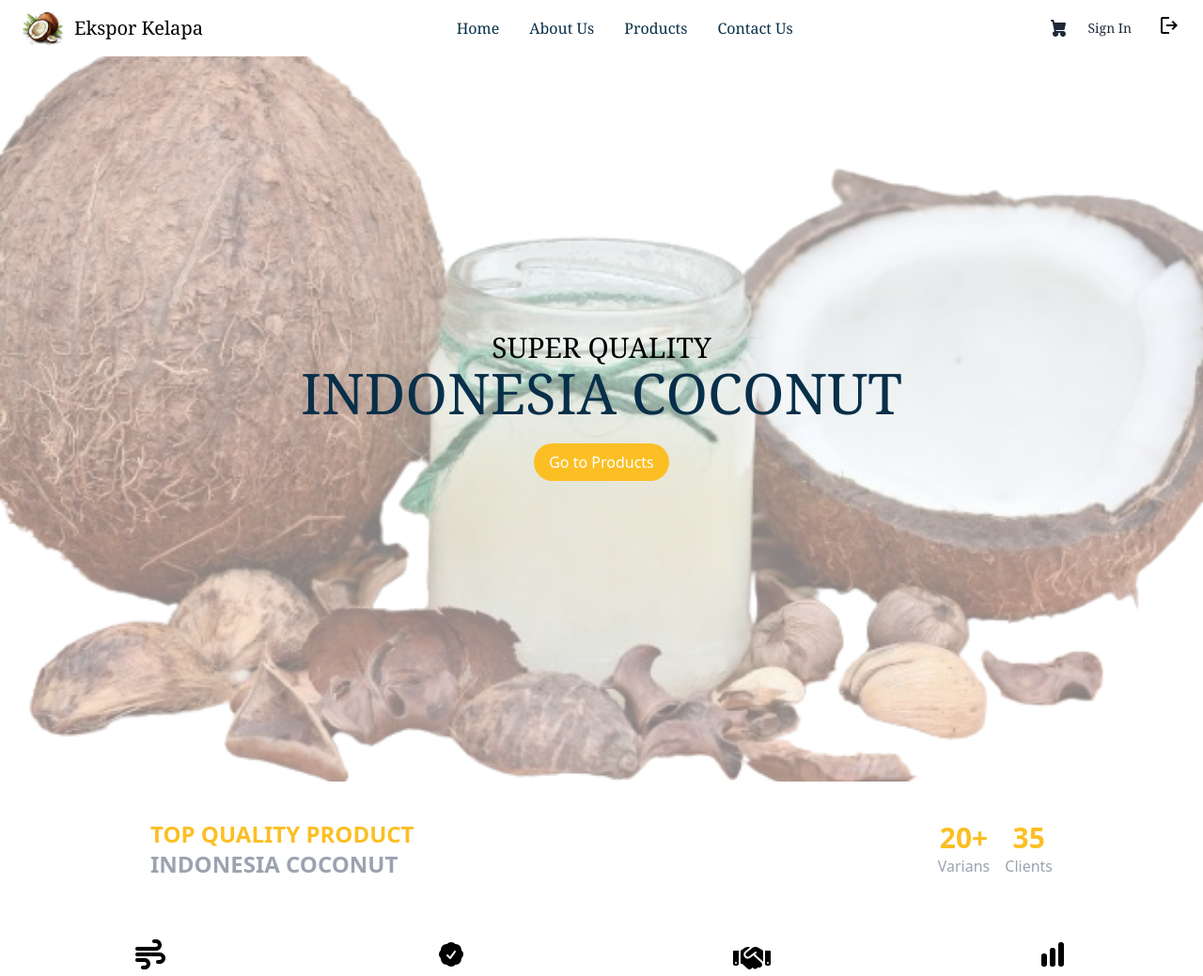
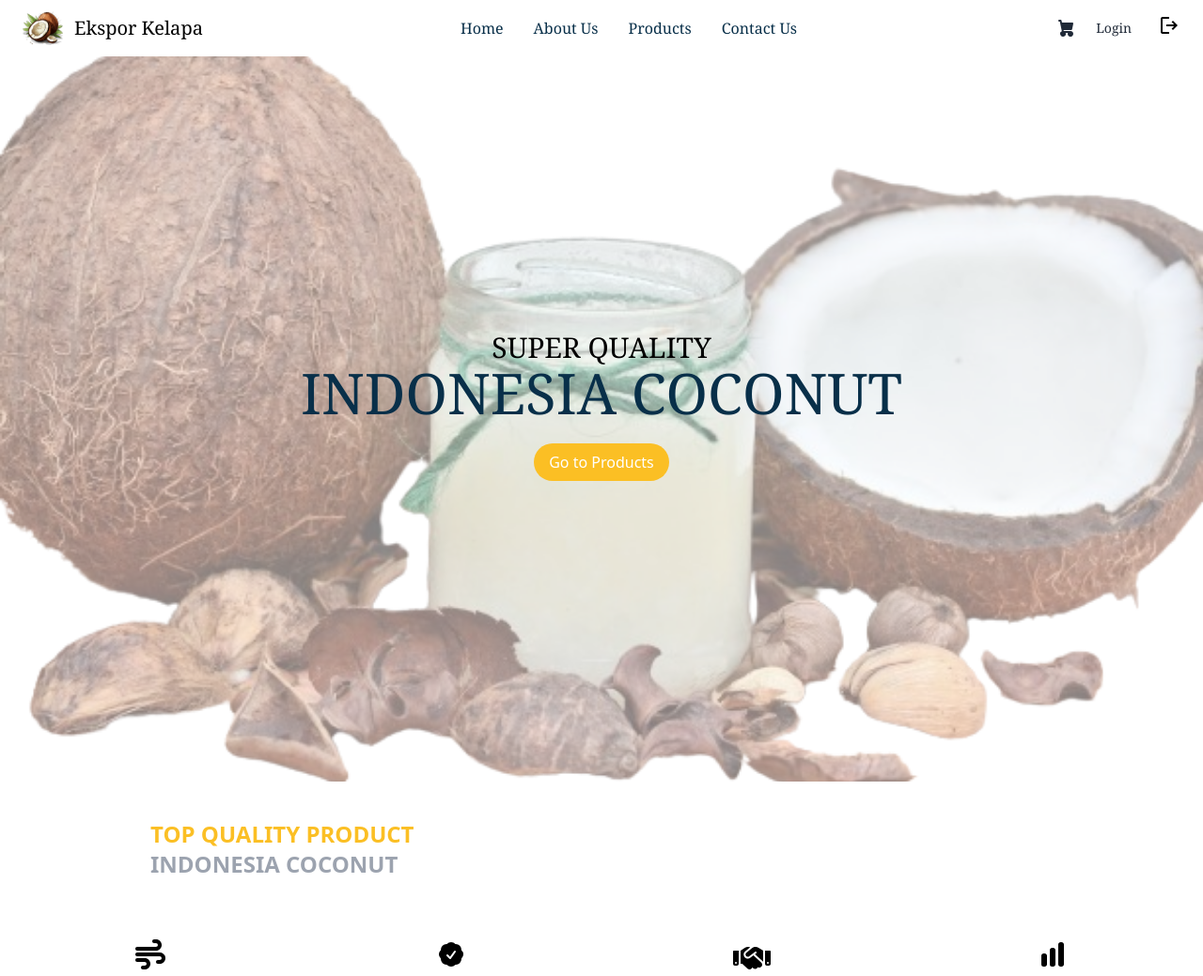
Before and after one commit to latifaoush/ekspor, a Laravel app: page / in a window 1280 px wide. Shown: the top 1039 px of that part at 94% size. Run offline with Laravel 12, Linux system fonts and the light colour scheme; the page is wider than the window, and the part outside it is not shown; style sheets or scripts are compiled from the project's sources; some libraries are stand-ins or nearby versions.

Commit message:
modifikasi file contact.blade.php, dashboardltf.blade.php, marketing.blade.php, header.php dan hapus foto andien.jpg.

```diff
--- a/resources/views/components/head.blade.php
+++ b/resources/views/components/head.blade.php
@@ -7,7 +7,7 @@
                 <span class="self-center text-xl whitespace-nowrap dark:text-white font-serif ">Ekspor Kelapa</span>
             </a>
             <div class="flex items-center lg:order-2">
-                <a href="/login" class="text-gray-800 dark:text-white hover:bg-gray-50 focus:ring-4 focus:ring-gray-300 font-medium rounded-lg text-sm px-4 lg:px-5 py-2 lg:py-2.5 mr-2 dark:hover:bg-gray-700 focus:outline-none dark:focus:ring-gray-800 font-serif border-b-0">Sign In</a>
+                <a href="/login" class="text-gray-800 dark:text-white hover:bg-gray-50 focus:ring-4 focus:ring-gray-300 font-medium rounded-lg text-sm px-4 lg:px-5 py-2 lg:py-2.5 mr-2 dark:hover:bg-gray-700 focus:outline-none dark:focus:ring-gray-800 font-serif border-b-0"> Login</a>
                 <a class="hover:text-teal-500 h-fit" href="logout.php?logout=true" onclick="return confirmLogout()"><span class="material-symbols-outlined">logout</span></a>
             </div>
             <div class="navbar hidden justify-between items-center w-full lg:flex lg:w-auto lg:order-1" id="mobile-menu-2">
--- a/resources/views/components/header.blade.php
+++ b/resources/views/components/header.blade.php
@@ -15,8 +15,8 @@
                             clip-rule="evenodd" />
                     </svg></a><br>
                 <a href="/login"
-                    class="text-gray-800 dark:text-white hover:bg-gray-50  focus:ring-gray-300 font-medium text-sm px-4 lg:px-5 py-2 lg:py-2.5 mr-2  hover:text-gray-500 dark:hover:bg-gray-700 focus:outline-none dark:focus:ring-gray-800 font-serif border-b-0">Sign
-                    In</a>
+                    class="text-gray-800 dark:text-white hover:bg-gray-50  focus:ring-gray-300 font-medium text-sm px-4 lg:px-5 py-2 lg:py-2.5 mr-2  hover:text-gray-500 dark:hover:bg-gray-700 focus:outline-none dark:focus:ring-gray-800 font-serif border-b-0">Login
+                   </a>
                 <a class="hover:text-gray-500 h-fit" href="logout.php?logout=true"
                     onclick="return confirmLogout()"><span class="material-symbols-outlined">logout</span></a>
             </div>
--- a/resources/views/components/headerpetani.blade.php
+++ b/resources/views/components/headerpetani.blade.php
@@ -7,7 +7,7 @@
                 <span class="self-center text-xl whitespace-nowrap dark:text-white font-serif ">Ekspor Kelapa</span>
             </a>
             <div class="flex items-center lg:order-2">
-                <a href="/login" class="text-gray-800 dark:text-white hover:bg-gray-50 focus:ring-4 focus:ring-gray-300 font-medium rounded-lg text-sm px-4 lg:px-5 py-2 lg:py-2.5 mr-2 dark:hover:bg-gray-700 focus:outline-none dark:focus:ring-gray-800 font-serif border-b-0">Sign In</a>
+                <a href="/login" class="text-gray-800 dark:text-white hover:bg-gray-50 focus:ring-4 focus:ring-gray-300 font-medium rounded-lg text-sm px-4 lg:px-5 py-2 lg:py-2.5 mr-2 dark:hover:bg-gray-700 focus:outline-none dark:focus:ring-gray-800 font-serif border-b-0"> Login</a>
                 <a class="hover:text-teal-500 h-fit" href="logout.php?logout=true" onclick="return confirmLogout()"><span class="material-symbols-outlined">logout</span></a>
             </div>
             <div class="navbar hidden justify-between items-center w-full lg:flex lg:w-auto lg:order-1" id="mobile-menu-2">
--- a/resources/views/contact.blade.php
+++ b/resources/views/contact.blade.php
@@ -30,9 +30,9 @@
   <!-- Kartu Kiri -->
   <div class="cub text-white font-sans  rounded-lg shadow-lg p-6 w-96">
     <div class="flex">
-    <img src="{{ asset('images/suport.jpg') }}" alt="Support Assistant" class="w-full rounded-lg mb-4 mr-4">
+    <img src="{{ asset('images/logo.png') }}" alt="Support Assistant" class="w-full rounded-lg mb-4 mr-4">
     <div class="flex flex-col">
-    <h2 class="text-2xl font-bold mb-2">Support Assistant</h2>
+    <h2 class="text-2xl font-bold mb-2">Ekspor Kelapa</h2>
     <p class="text-white text-sm font-sans">Lorem ipsum dolor sit amet, consectetur adipiscing elit. Ut elit tellus, luctus nec ullamcorper mattis, pulvinar dapibus leo.</p>
     </div>
     </div>
--- a/resources/views/dashboardltf.blade.php
+++ b/resources/views/dashboardltf.blade.php
@@ -21,7 +21,9 @@
       <h3 class="text-yellow-400 text-2xl text-lg font-bold font-sans">TOP QUALITY PRODUCT</h3>
       <h3 class="text-gray-400 text-2xl text-lg font-bold font-sans">INDONESIA COCONUT</h3>
     </div>
-    <div class="w-full md:w-1/2 flex justify-end space-x-4 px-20 ">
+    </div>
+  </div>
+    <!-- <div class="w-full md:w-1/2 flex justify-end space-x-4 px-20 ">
   <div class="flex flex-col items-center">
     <p class="text-3xl font-bold text-yellow-400">20+</p>
     <p class="text-gray-400">Varians</p>
@@ -30,9 +32,8 @@
     <p class="text-3xl font-bold text-yellow-400">35</p>
     <p class="text-gray-400">Clients</p>
   </div>
-</div>
-    </div>
-  </div>
+</div> -->
+
 
   <div class="flex mt-6">
   <div class="w-1/4 px-2 mb-4">
--- a/resources/views/marketing.blade.php
+++ b/resources/views/marketing.blade.php
@@ -96,7 +96,7 @@
                         <path stroke="currentColor" stroke-linecap="round" stroke-linejoin="round" stroke-width="2"
                             d="M1 8h11m0 0L8 4m4 4-4 4m4-11h3a2 2 0 0 1 2 2v10a2 2 0 0 1-2 2h-3" />
                     </svg>
-                    <span class="flex-1 ms-3 whitespace-nowrap">Sign In</span>
+                    <span class="flex-1 ms-3 whitespace-nowrap">LogIn</span>
                 </a>
             </li>
 
@@ -112,7 +112,7 @@
         <img class="object-cover w-full rounded-lg h-96 md:h-auto md:w-48 md:rounded-none md:rounded-lg px-3"
             src="{{ asset('images/bgadm3.jpg') }} " alt="">
         <div class="flex flex-col justify-between p-4 leading-sans text-xl">
-            <h5 class="mb-2 text-2xl font-bold tracking-tight text-gray-900 dark:text-white">Coconut Stok</h5>
+            <h5 class="mb-2 text-2xl font-bold tracking-tight text-gray-900 dark:text-white">Coconut Stock</h5>
             <div>
                 <p class="mb-3 font-sans text-xl text-gray-700 dark:text-gray-400">200+ Pcs</p>
             </div>
```
Also changed, not shown: public/images/andiean.jpg (deleted).
